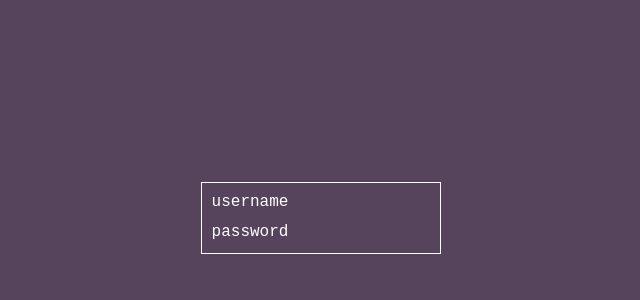
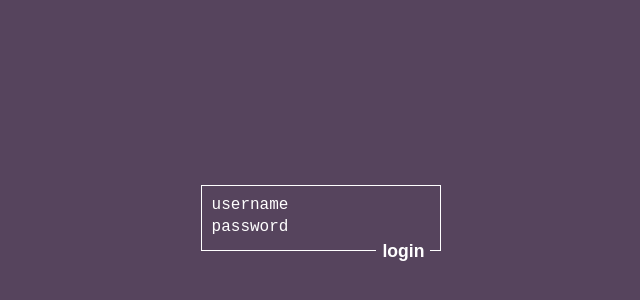
Before and after one commit to keiranbun/keiran-app, a React (Vite) app: page /login in a window 1280 px wide. Shown: the part 182-482 px from the top of the page, without its empty margins (319-959 px from the left). Built offline with nearby package versions, Linux system fonts and the light colour scheme.

Commit message:
feat(login): add login button/styling

```diff
--- a/src/pages/Login.tsx
+++ b/src/pages/Login.tsx
@@ -1,9 +1,16 @@
 import "../styles/login.css";
 
 const Login = () => {
+  const handleLogin = (e: React.SubmitEvent<HTMLFormElement>) => {
+    e.preventDefault();
+    console.log("WIP Login");
+
+    // TODO: Add login system
+  };
+
   return (
     <div className="login-page flex-center align-center">
-      <form autoComplete="off">
+      <form autoComplete="off" onSubmit={(e) => handleLogin(e)}>
         <div className="login-container">
           <div className="input-container">
             <label htmlFor="username">username</label>
@@ -25,6 +32,11 @@
               required
             />
           </div>
+          <div className="flex-right">
+            <button type="submit" className="login-button">
+              login
+            </button>
+          </div>
         </div>
       </form>
     </div>
--- a/src/styles/global.css
+++ b/src/styles/global.css
@@ -23,6 +23,11 @@
   justify-content: center;
 }
 
+.flex-right {
+  display: flex;
+  justify-content: right;
+}
+
 .flex-column {
   flex-direction: column;
 }
--- a/src/styles/login.css
+++ b/src/styles/login.css
@@ -17,7 +17,7 @@
 .login-container {
   display: flex;
   flex-direction: column;
-  gap: 10px;
+  gap: 2px;
   border: 1px solid white;
   padding: 10px;
 }
@@ -26,3 +26,22 @@
   display: flex;
   gap: 10px;
 }
+
+.login-button {
+  background-color: var(--vintage-grape);
+
+  color: white;
+  font-weight: bold;
+  font-size: 1.1rem;
+  border: none;
+
+  margin: 0;
+  padding: 0 10;
+
+  cursor: pointer;
+  position: absolute;
+}
+
+.login-button:focus-visible {
+  outline: 1px solid white;
+}
```
